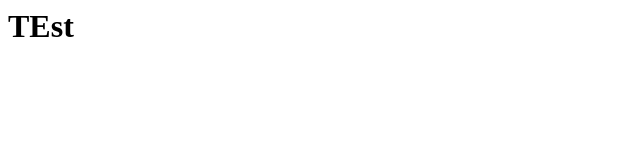
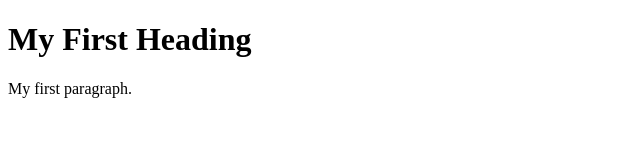
Before and after one commit to ElectricCody/Portfolio, a website: page index.html in a window 1280 px wide. Shown: the whole page, without its empty margins (0-640 px from the left). Drawn offline with Linux system fonts and the light colour scheme.

Commit message:
Update index.html
Changed files to be a static page. No react.

```diff
--- a/index.html
+++ b/index.html
@@ -1 +1,9 @@
-<h1>TEst</h1>
+<!DOCTYPE html>
+<html>
+  <body>
+
+    <h1>My First Heading</h1>
+    <p>My first paragraph.</p>
+
+  </body>
+</html>
```
